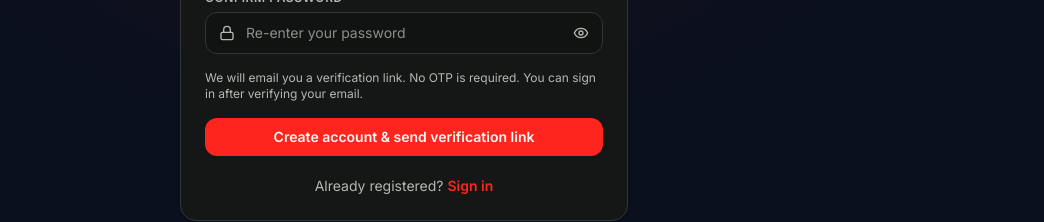
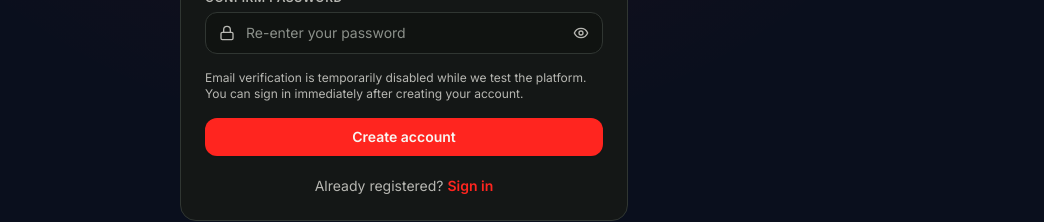
Before and after one commit to Sanjeev7673/SportIq, a React (Vite) app in the folder frontend/: page /register in a window 1280 px wide. Shown: the part 515-737 px from the top of the page, without its empty margins (236-1280 px from the left). Built offline with nearby package versions, Linux system fonts and the light colour scheme; no server answers; a web font is replaced by a local one.

Commit message:
Update registration copy for temporary direct sign-in

```diff
--- a/frontend/src/pages/auth/RegisterPage.jsx
+++ b/frontend/src/pages/auth/RegisterPage.jsx
@@ -33,7 +33,7 @@ export const RegisterPage = () => {
         name: formData.name.trim(), email: formData.email.trim().toLowerCase(),
         password: formData.password, role: formData.role,
       });
-      setSuccess(result?.message || 'Account created. Check your inbox and click the verification link before signing in.');
+      setSuccess(result?.message || 'Account created successfully. You can sign in now.');
       setFormData((prev) => ({ ...prev, password: '', confirm_password: '' }));
     } catch (err) {
       setError(err.response?.data?.detail || err.message || 'Registration failed. Please try again.');
@@ -60,8 +60,8 @@ export const RegisterPage = () => {
             <Select label="I am a" options={roleOptions} value={formData.role} onChange={(value) => handleChange('role', value)} />
             <Input label="Password" type="password" placeholder="At least 8 characters" required icon={Lock} showPasswordToggle value={formData.password} onChange={(e) => handleChange('password', e.target.value)} />
             <Input label="Confirm password" type="password" placeholder="Re-enter your password" required icon={Lock} showPasswordToggle value={formData.confirm_password} onChange={(e) => handleChange('confirm_password', e.target.value)} />
-            <p className="text-xs text-[var(--text-secondary)]">We will email you a verification link. No OTP is required. You can sign in after verifying your email.</p>
-            <Button type="submit" className="w-full" disabled={loading}>{loading ? 'Creating account…' : 'Create account & send verification link'}</Button>
+            <p className="text-xs text-[var(--text-secondary)]">Email verification is temporarily disabled while we test the platform. You can sign in immediately after creating your account.</p>
+            <Button type="submit" className="w-full" disabled={loading}>{loading ? 'Creating account…' : 'Create account'}</Button>
           </form>
           <p className="text-center text-sm mt-5 text-[var(--text-secondary)]">Already registered? <Link to="/login" className="font-semibold text-[#ff251f]">Sign in</Link></p>
         </Card>
```
